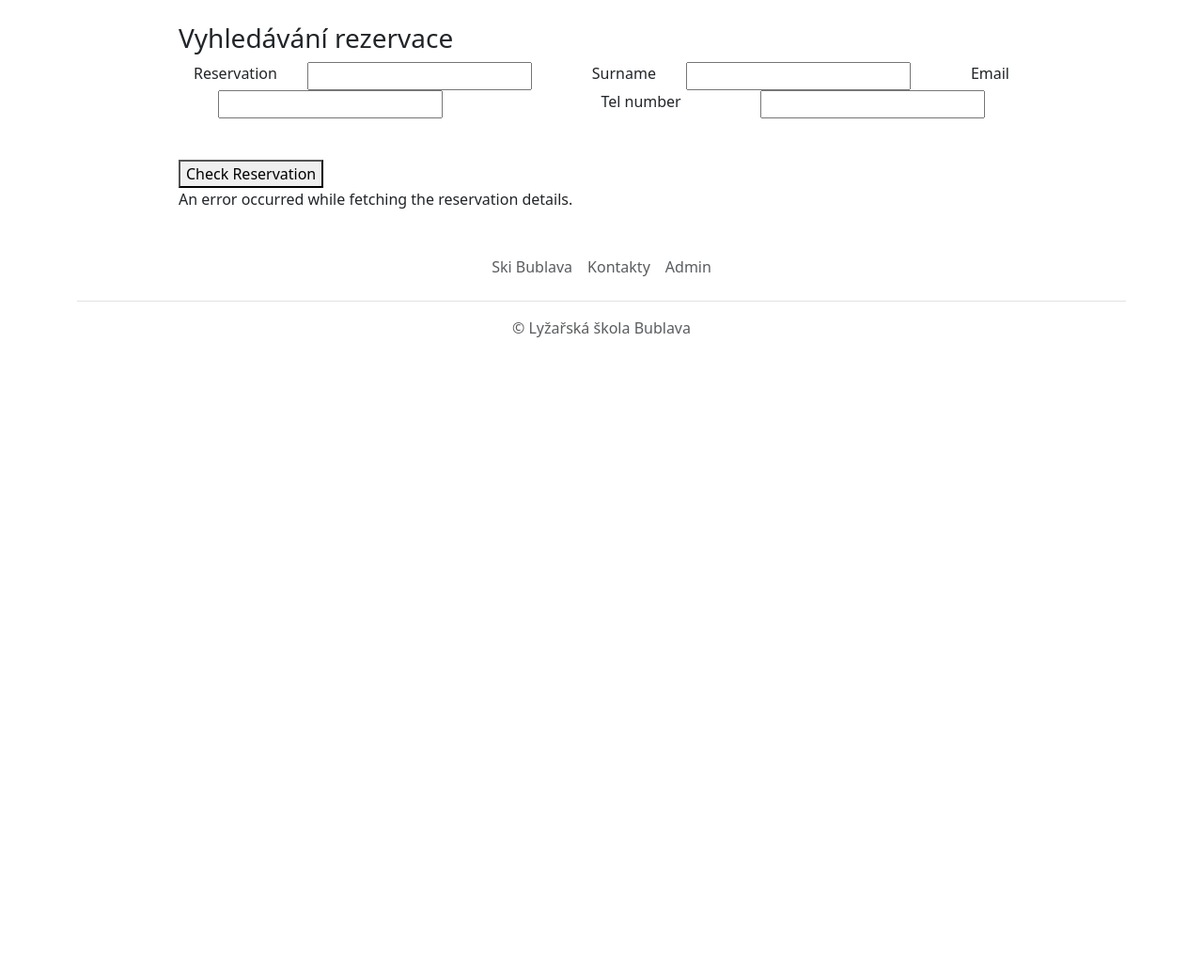
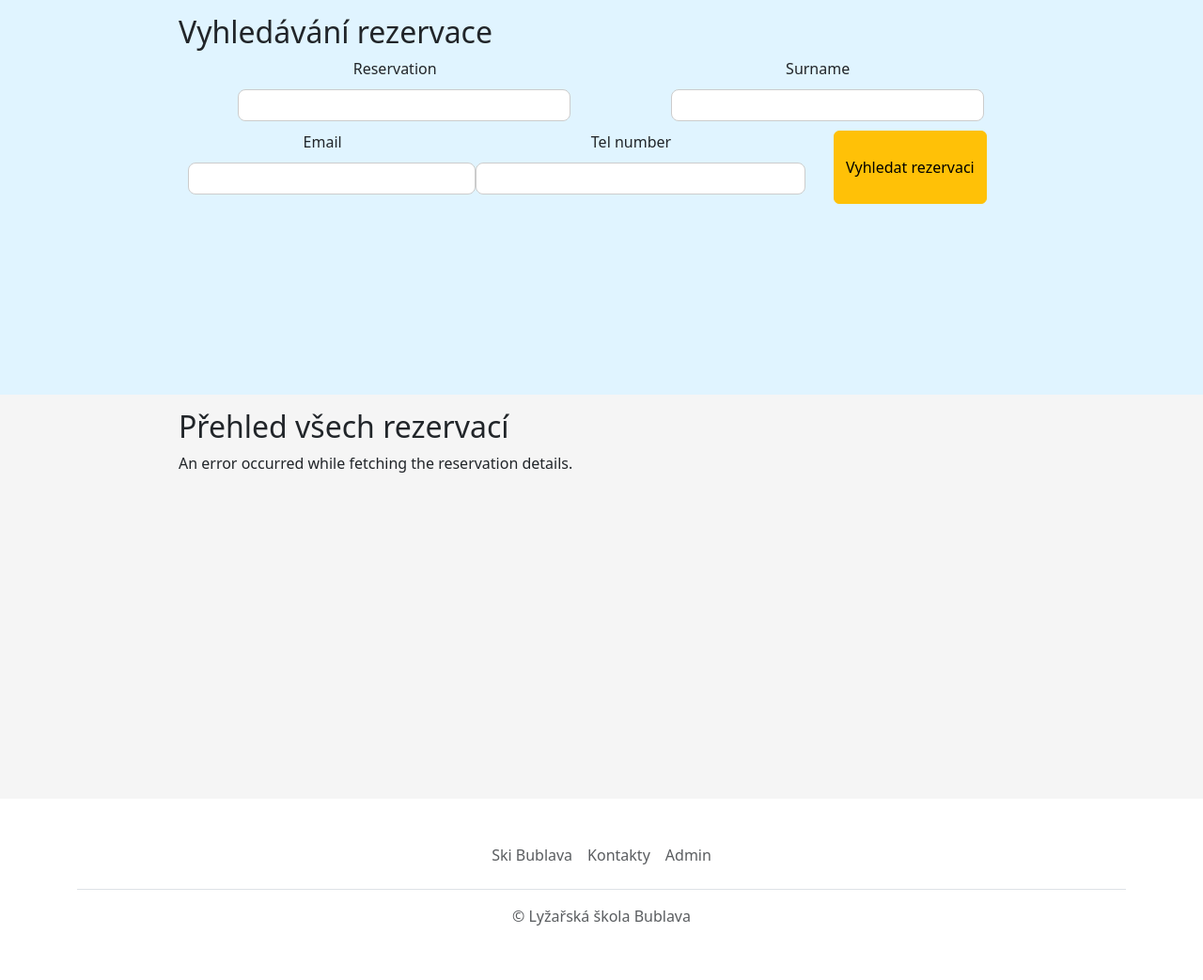
Before and after one commit to petrstipek/Rezervacni_webova_aplikace, a Python web app: template flaskr/templates/blog/admin/reservations_admin.html in a window 1280 px wide. Shown: the part 137-1180 px from the top of the page at 94% size. Before the commit the page ends 496 px from the top, so only its background shows below. Run offline with Jinja, Linux system fonts and the light colour scheme; the template is opened without the code that fills it, so the values that code supplies are empty, except form fields; tables that the repository leaves empty hold one stand-in row (values such as "Sample post"); form fields are guessed from the names that the template uses; some libraries are stand-ins or nearby versions.

Commit message:
Admin - reservations page

```diff
--- a/flaskr/auth/auth.py
+++ b/flaskr/auth/auth.py
@@ -24,7 +24,7 @@
         if authenticate_user(username, password):
             return redirect(url_for('administration.admin_page'))
         else:
-            flash("Nesprávné přihlašovací údaje")
+            flash("Nesprávné přihlašovací údaje", category="danger")
     return render_template("auth/login_admin.html", form=form)
 
 @auth_bp.route('/logout')
--- a/flaskr/static/css/style_admin.css
+++ b/flaskr/static/css/style_admin.css
@@ -1,4 +1,21 @@
-.horizontal-fields-container {
+.section-blue {
+    background-color: #E0F4FF;
+    padding-bottom: 15px;
+    padding-top: 15px;
+}
+
+.section-grey {
+    background-color: #F5F5F5;
+    margin-bottom: 0px;
+    padding-bottom: 15px;
+    padding-top: 15px;
+}
+
+.navbar-custom {
+    margin-bottom: 0 !important;
+}
+
+.horizontal-fields-container-admin-reservations {
     display: flex;
     flex-wrap: wrap;
     justify-content: space-around;
@@ -15,3 +32,95 @@
     margin-left: 190px;
     margin-right: 190px;
 }
+
+.containers-reservations {
+    text-align: center;
+}
+
+.containers-reservations input {
+    border-radius: 8px;
+    border: 1px solid #ccc;
+    padding: 4px;
+    width: 100%;
+    box-sizing: border-box;
+    text-align: center;
+    margin: 10px
+}
+
+.submit-button {
+    display: block;
+    margin: 0 auto;
+}
+
+.reservation-table {
+    width: 100%;
+    border-collapse: collapse;
+    text-align: left;
+}
+
+.reservation-table th,
+.reservation-table td {
+    border: 1px solid #000;
+    padding: 8px;
+}
+
+.reservation-table th {
+    background-color: #f2f2f2;
+    font-weight: bold;
+}
+
+.reservation-table tr:nth-child(even) {
+    background-color: #f9f9f9;
+}
+
+.reservation-table tr:hover {
+    background-color: #e8e8e8;
+}
+
+.deleteReservation,
+.markAsPaid {
+    margin-right: 10px;
+    padding: 5px 10px;
+    cursor: pointer;
+    border: none;
+    border-radius: 5px;
+}
+
+.deleteReservation {
+    background-color: #ff6666;
+    color: white;
+}
+
+.markAsPaid {
+    background-color: #99cc00;
+    color: white;
+}
+
+.reservations-section-search {
+    height: 390px;
+}
+
+.reservations-section-all {
+    height: 400px;
+}
+
+.pagination-controls button {
+    position: sticky;
+    background-color: #FBC639;
+    color: black;
+    padding: 10px 10px;
+    margin: 5px;
+    border: none;
+    cursor: pointer;
+    border-radius: 8px;
+}
+
+#paginationControlsFirstTable button:disabled {
+    background-color: #cccccc;
+    color: #666666;
+    cursor: not-allowed;
+}
+
+.table-all-reservations {
+    height: 310px;
+}
--- a/flaskr/static/css/style_user.css
+++ b/flaskr/static/css/style_user.css
@@ -91,10 +91,6 @@
 .h2-headers {
     margin-bottom: 15px;
     padding-top: 15px;
-}
-
-.section-blue {
-    background-color: aquamarine;
 }
 
 .times-container {
--- a/flaskr/static/js/admin_pages.js
+++ b/flaskr/static/js/admin_pages.js
@@ -58,6 +58,7 @@
                 $.each(response.lessons[0], function (key) {
                     headerRow.append($('<th></th>').text(key));
                 });
+
                 thead.append(headerRow);
 
                 $.each(response.lessons, function (index, lesson) {
--- a/flaskr/static/js/reservation_admin_check.js
+++ b/flaskr/static/js/reservation_admin_check.js
@@ -90,7 +90,7 @@
                     $('#reservationDetailsAll').text('No reservations found.');
                     return;
                 }
-
+                console.log(response)
                 var table = $('<table></table>').addClass('reservation-table');
                 var thead = $('<thead></thead>');
                 var tbody = $('<tbody></tbody>');
@@ -99,6 +99,8 @@
                 $.each(response.reservations[0], function (key) {
                     headerRow.append($('<th></th>').text(key));
                 });
+                headerRow.append($('<th></th>').text('Platba'));
+                headerRow.append($('<th></th>').text('Storno'));
                 thead.append(headerRow);
 
                 $.each(response.reservations, function (index, reservation) {
@@ -133,14 +135,13 @@
 
     function updatePaginationControlsFirstTable(totalPagesFirstTable, currentPageFirstTable) {
         $('#paginationControlsFirstTable').empty();
-        $('#paginationControlsFirstTable').append(`<button id="prevPage">Previous</button>`);
 
         if (currentPageFirstTable > 1) {
-            $('#paginationControlsFirstTable').append(`<button id="prevPage">Previous</button>`);
+            $('#paginationControlsFirstTable').append(`<button id="prevPage" onclick="changePage(${currentPageFirstTable - 1})">Previous</button>`);
         }
 
         if (currentPageFirstTable < totalPagesFirstTable) {
-            $('#paginationControlsFirstTable').append(`<button id="nextPage">Next</button>`);
+            $('#paginationControlsFirstTable').append(`<button id="nextPage" onclick="changePage(${currentPageFirstTable + 1})">Next</button>`);
         }
     }
 
@@ -158,15 +159,9 @@
 
     function updatePaginationControlsSecondTable(totalPagesSecondTable, currentPageSecondTable) {
         $('#paginationControlsSecondTable').empty();
+        $('#paginationControlsSecondTable').append(`<button id="prevPageAll">Previous</button>`);
+        $('#paginationControlsSecondTable').append(`<button id="nextPageAll">Next</button>`);
 
-        if (currentPageSecondTable > 1) {
-            console.log("ahoj")
-            $('#paginationControlsSecondTable').append(`<button id="prevPageAll">Previous</button>`);
-        }
-
-        if (currentPageSecondTable < totalPagesSecondTable) {
-            $('#paginationControlsSecondTable').append(`<button id="nextPageAll">Next</button>`);
-        }
     }
 
     $('#paginationControlsSecondTable').on('click', '#prevPageAll', function () {
--- a/flaskr/templates/auth/login_admin.html
+++ b/flaskr/templates/auth/login_admin.html
@@ -9,7 +9,7 @@
 {% block body %}
 <body class="text-center">
     <div class="form-container">
-        <form method="POST" class="form-signin" style="color:white">
+        <form method="POST" class="form-signin">
             {{ form.hidden_tag() }}
             <h2 class="h2-headers">Přihlášení k administraci</h2>
             <br>
--- a/flaskr/templates/base_admin.html
+++ b/flaskr/templates/base_admin.html
@@ -12,7 +12,7 @@
         {% block head %} {% endblock %}
     </head>
     <body>
-        <header class="d-flex flex-wrap align-items-center justify-content-center justify-content-md-between py-3 mb-4 border-bottom header-no-margin global-margin">
+        <header class=" navbar-custom d-flex flex-wrap align-items-center justify-content-center justify-content-md-between py-3 mb-4 border-bottom header-no-margin global-margin">
             <div class="col-md-3 mb-2 mb-md-0">
                 <a href="/" class="d-inline-flex link-body-emphasis text-decoration-none">
                     <svg class="bi" width="40" height="32" role="img" aria-label="Bootstrap"><use xlink:href="#bootstrap"/></svg>
@@ -20,7 +20,7 @@
                 </a>
             </div>
 
-                <ul class="nav col-12 col-md-auto mb-2 justify-content-center mb-md-0">
+                <ul class="navbar-custom nav col-12 col-md-auto mb-2 justify-content-center mb-md-0">
                     <li><a href="{{ url_for('administration.reservations_admin') }}" class="nav-link px-2 {{ 'active' if active_page == 'reservation_page' else '' }}">Rezervace</a></li>
                     <li><a href="{{ url_for('administration.lessons_admin') }}" class="nav-link px-2 {{ 'active' if active_page == 'reservation_page' else '' }}">Dostupné hodiny</a></li>
                     <li><a href="{{ url_for('administration.instructors_admin') }}" class="nav-link px-2 {{ 'active' if active_page == 'school' else '' }}">Instruktoři</a></li>
@@ -34,7 +34,6 @@
                     {% endif %}
                 </div>
             </div>
-
         </header>
 
         {% with messages = get_flashed_messages(with_categories=true) %}
@@ -48,12 +47,6 @@
                 {% endfor %}
             {% endif %}
         {% endwith %}
-
-        <div class="jumbotron">
-            <div class="container">
-                <h1 class="display-3">{% block bodytest %} {% endblock %}</h1>
-            </div>
-        </div>
 
         {% block body %} {% endblock %}
 
--- a/flaskr/templates/blog/admin/admin_page.html
+++ b/flaskr/templates/blog/admin/admin_page.html
@@ -5,4 +5,5 @@
 {% endblock %}
 
 {% block body %}
+    <h2>Hlavní stránka administrace</h2>
 {% endblock %}
--- a/flaskr/templates/blog/admin/reservations_admin.html
+++ b/flaskr/templates/blog/admin/reservations_admin.html
@@ -7,36 +7,42 @@
 {% endblock %}
 
 {% block body %}
-<section class="section_blue global-margin">
-    <h3>Vyhledávání rezervace</h3>
+<section class="section-blue">
+    <div class="global-margin reservations-section-search">
+        <h2>Vyhledávání rezervace</h2>
         <form id="reservationForm" method="post">
             {{ form.hidden_tag() }}
-        <div class="horizontal-fields-container">
+            <div class="horizontal-fields-container-admin-reservations">
+                <div class="containers-reservations">
                     <label for="reservation_id">{{ form.reservation_id.label }}</label>
                     {{ form.reservation_id(id="reservation_id") }}
-            <br>
+                </div>
+                <div class="containers-reservations">
                     <label for="surname">{{ form.surname.label }}</label>
                     {{ form.surname(id="reservation_name") }}
-            <br>
+                </div>
+                <div class="containers-reservations">
                     <label for="email">{{ form.email.label }}</label>
                     {{ form.email(id="reservation_email") }}
-            <br>
+                </div>
+                <div class="containers-reservations">
                     <label for="tel_number">{{ form.tel_number.label }}</label>
                     {{ form.tel_number(id="reservation_tel_number") }}
                 </div>
-        <br>
-        <!--{{ form.submit }}-->
-        <button type="submit">Check Reservation</button>
+                <button class="btn btn-warning btn-send-reservation submit-button" type="submit">Vyhledat rezervaci</button>
+            </div>
         </form>
         <div id="reservationDetails"></div>
         <div id="paginationControlsFirstTable" class="pagination-controls"></div>
+    </div>
 </section>
 
-<section class="section_white global-margin">
-    <div id="reservationDetailsAll"></div>
+<section class="section-grey">
+    <div class="global-margin reservations-section-all">
+        <h2>Přehled všech rezervací</h2>
+        <div id="reservationDetailsAll" class="table-all-reservations"></div>
         <div id="paginationControlsSecondTable" class="pagination-controls"></div>
-
-
+    </div>
 </section>
 
 <script src="{{ url_for('static', filename='js/reservation_admin_check.js') }}"></script>
```
Also changed, not shown: flaskr/api/services/reservations_services.py (+6 -6 lines), instance/flaskr.sqlite. Lines whose indentation alone changed are shown as unchanged.
